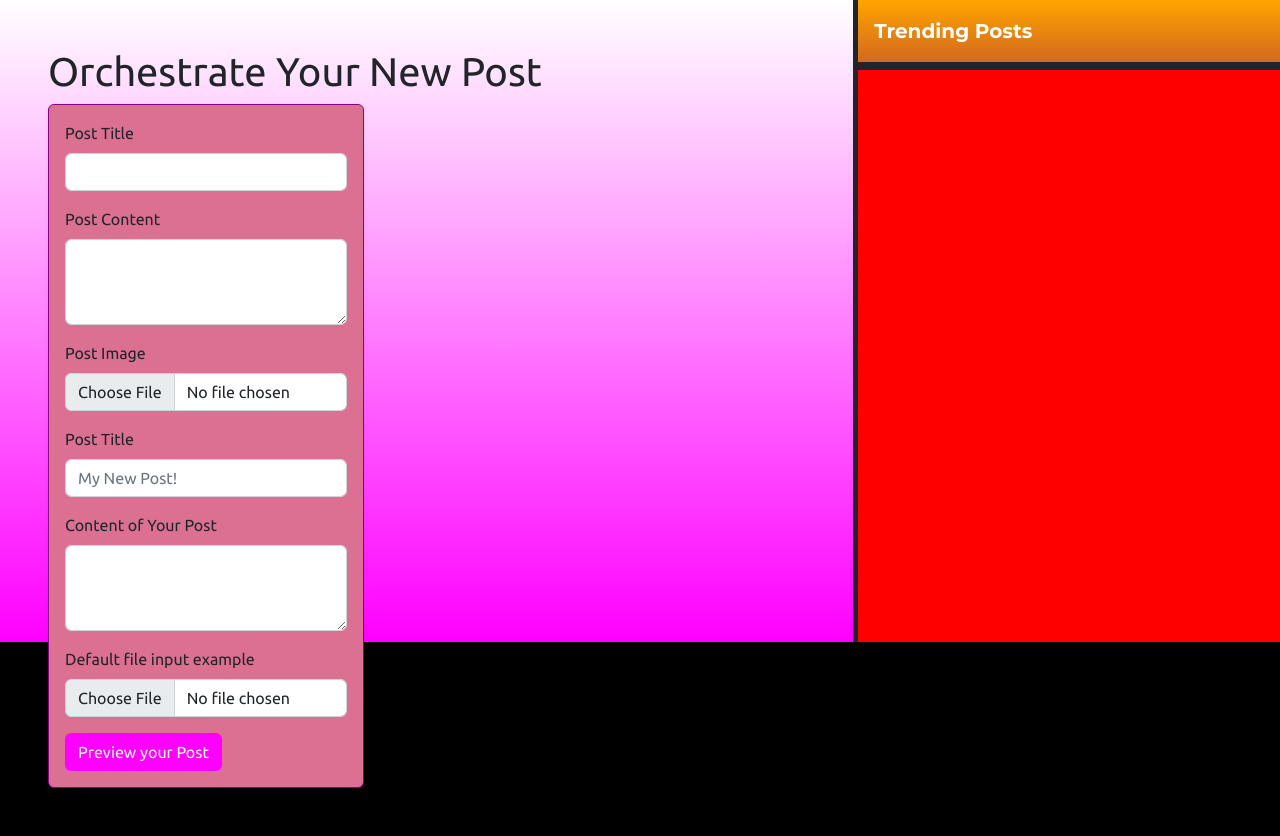
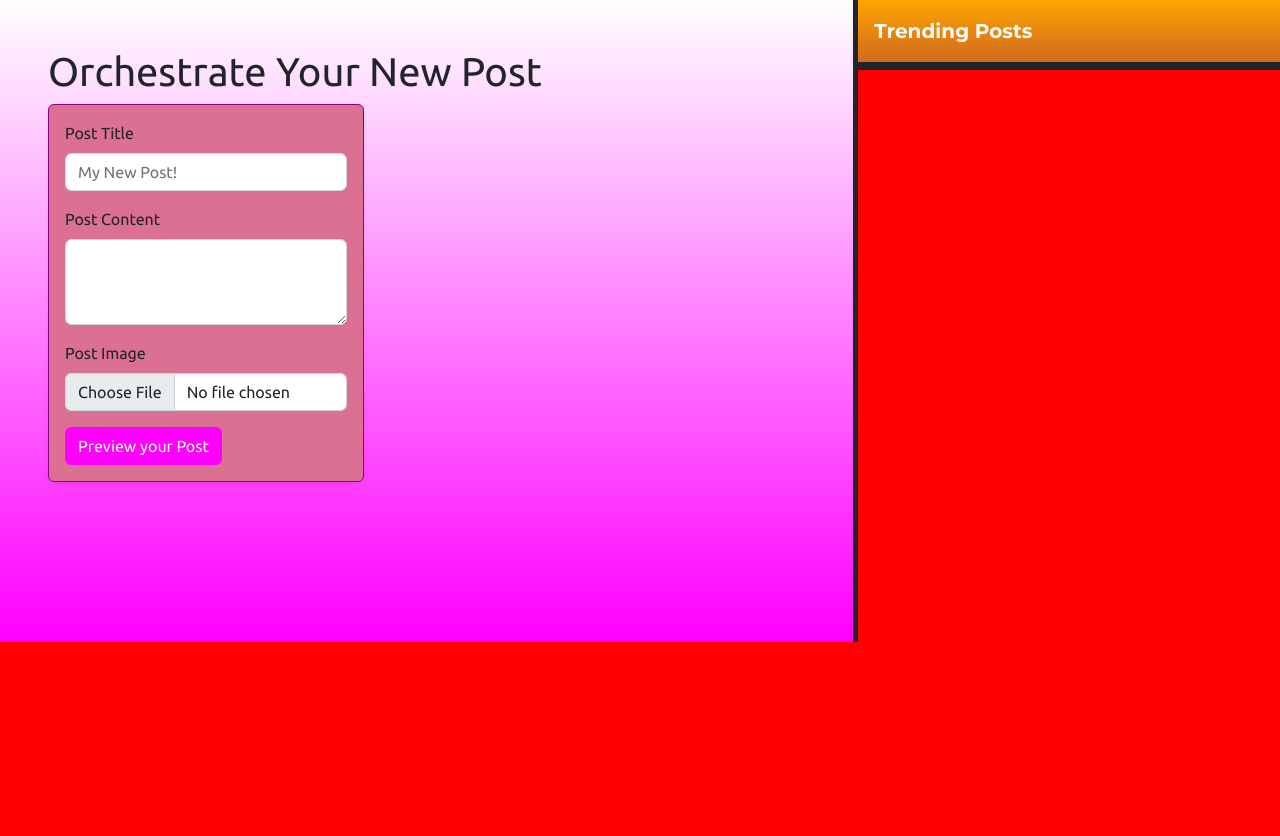
Before and after one commit to AnthonyGoncharenko/Visionary, a Flask app: page /makepost in a window 1280 px wide. Shown: the part 158-994 px from the top of the page. After the commit the page ends 800 px from the top, so only its background shows below. Run offline with Flask 2, Linux system fonts and the light colour scheme; the visitor is signed in with stand-in values (Sample User, id 1); some libraries are stand-ins or nearby versions.

Commit message:
fixerupper forms

```diff
--- a/app.py
+++ b/app.py
@@ -103,6 +103,8 @@ def sign_up_page():
 ########################################################################
 @app.route('/makepost', methods=['GET', 'POST'])
 def make_post_page():
+    if 'user' in session and request.method == 'POST':
+        get_db().create_post(session['user'], request.form['post_title'], request.form['post_content'], request.form['post_image'])
     if 'user' in session:
         form = PostForm()
         session['user_details'] =  get_db().get_user(session['user'])
@@ -117,12 +119,12 @@ def make_post_page():
 ########################################################################
 #                         VIEW POST PAGE
 ########################################################################
-@app.route('/view_post/<int:pid>', methods=['GET'])
-def view_post_page(pid):
-    if request.method == 'GET':
+@app.route('/view_post', methods=['GET'])
+def view_post_page():
+    if request.method == 'GET' :
         if 'user' in session:
             session['user_details'] =  get_db().get_user(session['user'])
-        return render_template("ViewPost.html", session=session, canDelete=canDelete(pid))
+        return render_template("ViewPost.html", session=session, postId = request.args.get('post_id'), canDelete=canDelete(request.args.get('post_id')))
     else:
         return redirect(url_for('home_page'))
 ########################################################################
@@ -260,9 +262,9 @@ def close_connection(exception):
 def post_to_dict(post):
     m = {}
     m['pid'] = post['pid']
-    m['author'] = post['author']
+    m['uid'] = post['uid']
     m['title'] = post['title']
-    m['data'] = post['data']
+    m['content'] = post['content']
     return m
 
 def trending_posts():
--- a/database.py
+++ b/database.py
@@ -134,11 +134,12 @@ class Database:
         data = self.__select('SELECT * FROM users WHERE uid=?', [uid])
         if data:
             return user_to_dict(data[0])
+
     def create_post(self, username, title, content, img):
         if (user := self.get_user(username)) is None:
             return
         self.create_img(user['user_id'], img)
-        imid = self.__get_img_id(user['user_id'], img)[0]
+        imid = self.__get_img_id(user['user_id'], img)[0][0]
         self.__execute('INSERT INTO posts (uid, title, content, imid) VALUES (?, ?, ?, ?)', [user['user_id'], title, content, imid])
 
         pid = self.__select("SELECT pid FROM posts WHERE uid=? AND title=? AND content=? AND imid=?", [user['user_id'], title, content, imid])
@@ -147,15 +148,16 @@ class Database:
         if str(pid) not in posts:
             posts.append(str(pid))
             new_posts = " ".join(posts)
-            self.__execute("UPDATE users SET posts=? WHERE uid=?", [new_posts, uid])
+            self.__execute("UPDATE users SET posts=? WHERE uid=?", [new_posts, user['user_id']])
 
     def delete_post(self, pid):
         self.__execute("DELETE FROM posts where pid=?", [pid])
+
     def create_img(self, uid, img):
         self.__execute('INSERT INTO images (uid, img) VALUES (?, ?)', [uid, img])
 
     def __get_img_id(self, uid, img):
-        return self.__select('SELECT FROM images WHERE uid=? AND img=?', [uid, img])
+        return self.__select('SELECT imid FROM images WHERE uid=? AND img=?', [uid, img])
 
     def get_posts_ids_by_author(self, author):
         data = self.__select('SELECT posts FROM users WHERE username=?', [author])
--- a/templates/MakePost.html
+++ b/templates/MakePost.html
@@ -20,21 +20,9 @@
       <div class="col-5 border rounded flex-md-row shadow-sm border-dark" style="border-color: darkmagenta!important; background-color: palevioletred;">
         <form class="p-3" method="post" action="">
             {{ form.csrf_token() }}
-            {{ displayField(form.post_title, autocomplete="off") }}
+            {{ displayField(form.post_title, 'My New Post!', autocomplete="off") }}
             {{ textField(form.post_content, rows=3, autocomplete="off") }}
             {{ imageField(form.post_image, accept=".png,.jpg", autocomplete="off") }}
-          <div class="mb-3">
-            <label for="exampleFormControlInput1" class="form-label">Post Title</label>
-            <input type="text" class="form-control" id="exampleFormControlInput1" placeholder="My New Post!">
-          </div>
-          <div class="mb-3">
-            <label for="exampleFormControlTextarea1" class="form-label">Content of Your Post</label>
-            <textarea class="form-control" id="exampleFormControlTextarea1" rows="3"></textarea>
-          </div>
-          <div class="mb-3">
-            <label for="formFile" class="form-label">Default file input example</label>
-            <input class="form-control" type="file" id="formFile" accept=".png,.jpg">
-          </div>
           <button type="submit" class="btn" style="background-color: magenta; color:white;">Preview your Post</button>
         </form>
       </div>
--- a/templates/home.html
+++ b/templates/home.html
@@ -11,7 +11,7 @@
 {% block content %}
   <div class="row m-0 h-100">
     <div class="col-8 p-0">
-      {{ postfeed() }}
+      {{ postfeed(recent_posts) }}
     </div>
     {{ postRail() }}
   </div>
--- a/templates/macros/common_elements.jinja
+++ b/templates/macros/common_elements.jinja
@@ -1,5 +1,5 @@
 {% macro postfeed(posts) %}
-  <div class="p-5 overflow-auto container crimson-background">
+  <div class="p-5 overflow-auto container crimson-background h-100">
     {% for post_info in posts %}
         {{ post(post_info) }}
     {% endfor %}
@@ -17,7 +17,7 @@
 {% macro post(post_info) %}
   <div class="p-5 blog-backing">
     <div class="mb-3 d-flex justify-content-center">
-      <img id="PostImage" src="post_info.image" >
+      <img id="PostImage" src="/get_image?imid={{ post_info.image }}" >
     </div>
     <div>
       <h2 id="PostHeader" class="montserrat">{{ post_info.title }}</h2>
@@ -57,7 +57,7 @@
 {% endmacro %}
 
 {% macro commentSection(comments) %}
-  <div class="col p-0 h-100 d-flex sticky-top">
+  <div class="col p-0 h-100 sticky-top">
     <div class="d-flex flex-column align-items-stretch flex-shrink-0 border-start border-dark border-5">
       <div class="d-flex align-items-center flex-shrink-0 p-3 link-dark text-decoration-none border-bottom border-dark border-5" style="background-image: linear-gradient(180deg, darkgrey, black);">
         <span class="fs-5 fw-semibold montserrat" style="color: white">Comments on this Post</span>
```
